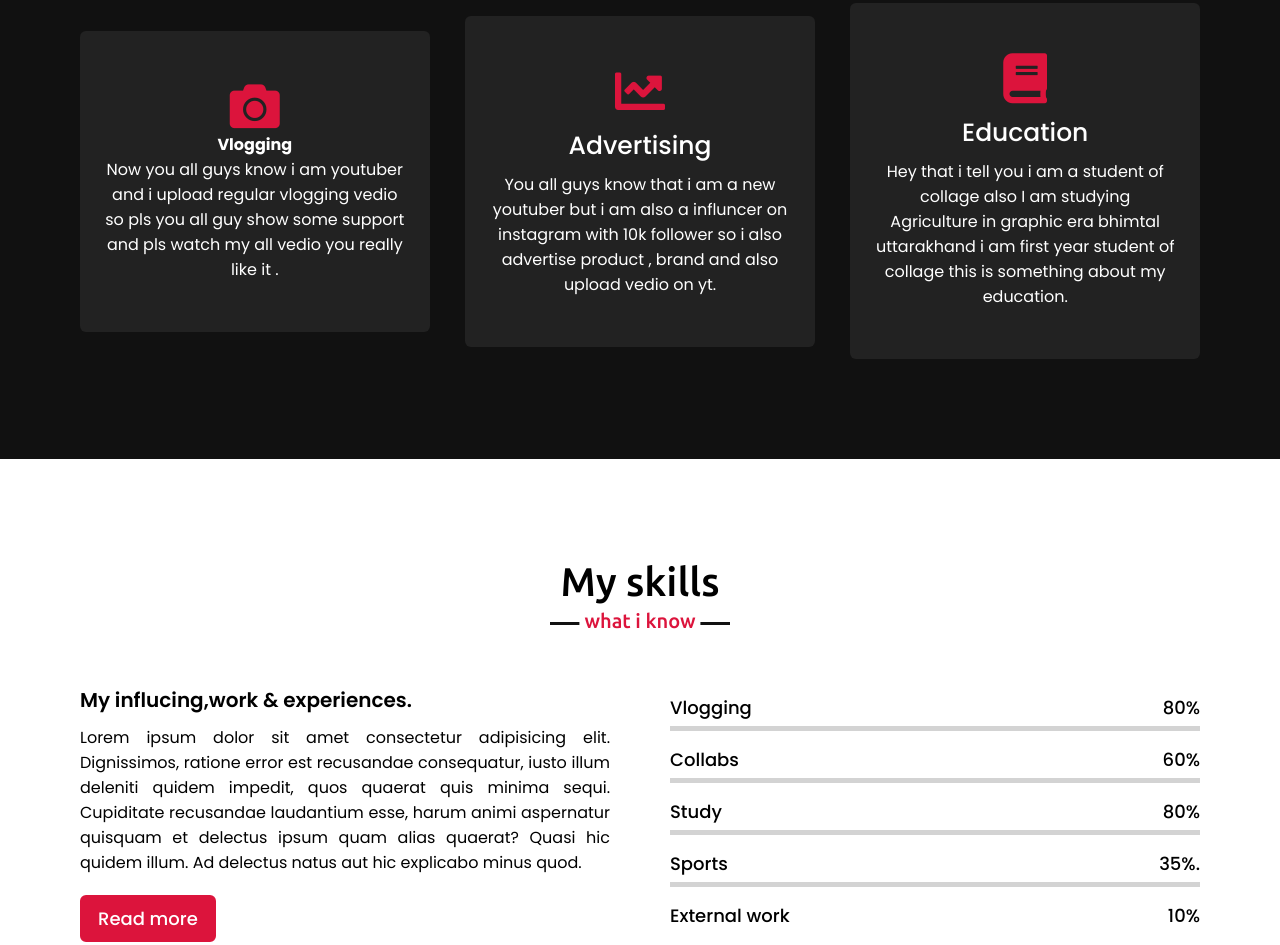
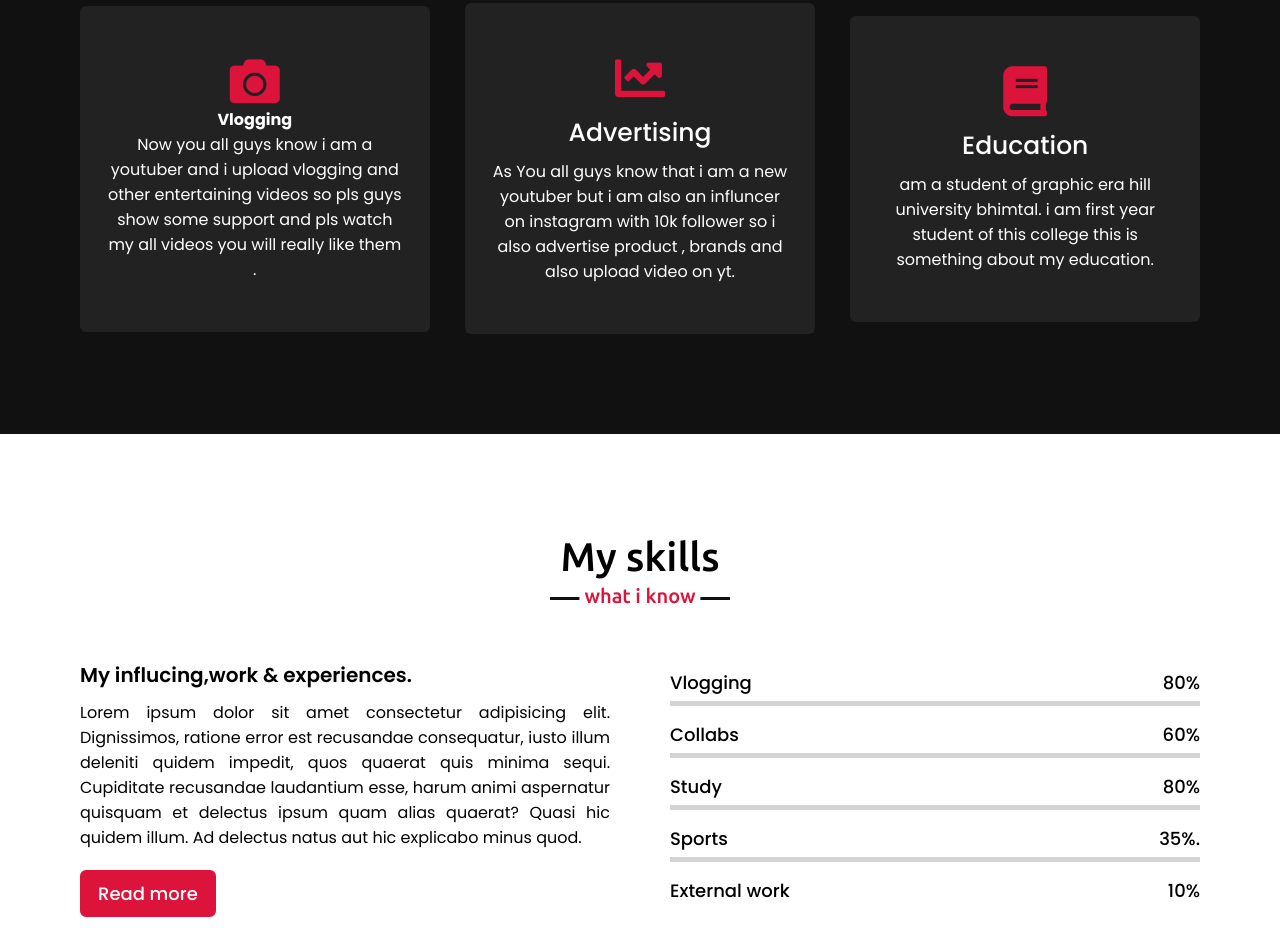
Before and after one commit to higuyswhattapp/my-youtybe-, a plain HTML site: page index.html in a window 1280 px wide. Shown: the part 1756-2701 px from the top of the page. Drawn offline with nearby package versions, Linux system fonts and the light colour scheme; a script that the page names is missing.

Commit message:
Update index.html

```diff
--- a/index.html
+++ b/index.html
@@ -76,21 +76,21 @@
                     <div class="box">
                         <i class="fas fa-camera"></i>
                         <div> <b> Vlogging </div> </b></b>
-                        <p> Now you all guys know i am youtuber and i upload regular vlogging vedio so pls you all guy show some support and pls watch my all vedio you really like it  .</p>
+                        <p> Now you all guys know i am a youtuber and i upload vlogging and other entertaining videos so pls guys show some support and pls watch my all videos you will really like them  .</p>
                     </div>
                 </div>
                 <div class="card">
                     <div class="box">
                         <i class="fas fa-chart-line"></i>
                         <div class="text">Advertising</div>
-                        <p> You all guys know that i am a new youtuber but i am also a influncer on instagram with 10k follower so i also advertise product , brand and also upload vedio on yt.</p>
+                        <p> As You all guys know that i am a new youtuber but i am also an influncer on instagram with 10k follower so i also advertise product , brands and also upload video on yt.</p>
                     </div>
                 </div>
                 <div class="card">
                     <div class="box">
                         <i class="fas fa-book"></i>
                         <div class="text">Education</div>
-                        <p> Hey that i tell you i am a student of collage also I am studying Agriculture in graphic era bhimtal uttarakhand  i am first year student of collage this is something about my education.</p>
+                        <p> am a student of graphic era hill university bhimtal. i am first year student of this college this is something about my education.</p>
                     </div>
                 </div>
                </div>
@@ -220,7 +220,7 @@
                             <i class="fas fa-envelope"></i>
                             <div class="info">
                                 <div class="head">Email</div>
-                                <div class="sub-title">workwithaastha@gmail.com </div>
+                                <div class="sub-title">workwithaastha12@gmail.com </div>
                             </div>
                         </div>
                     </div>
```
